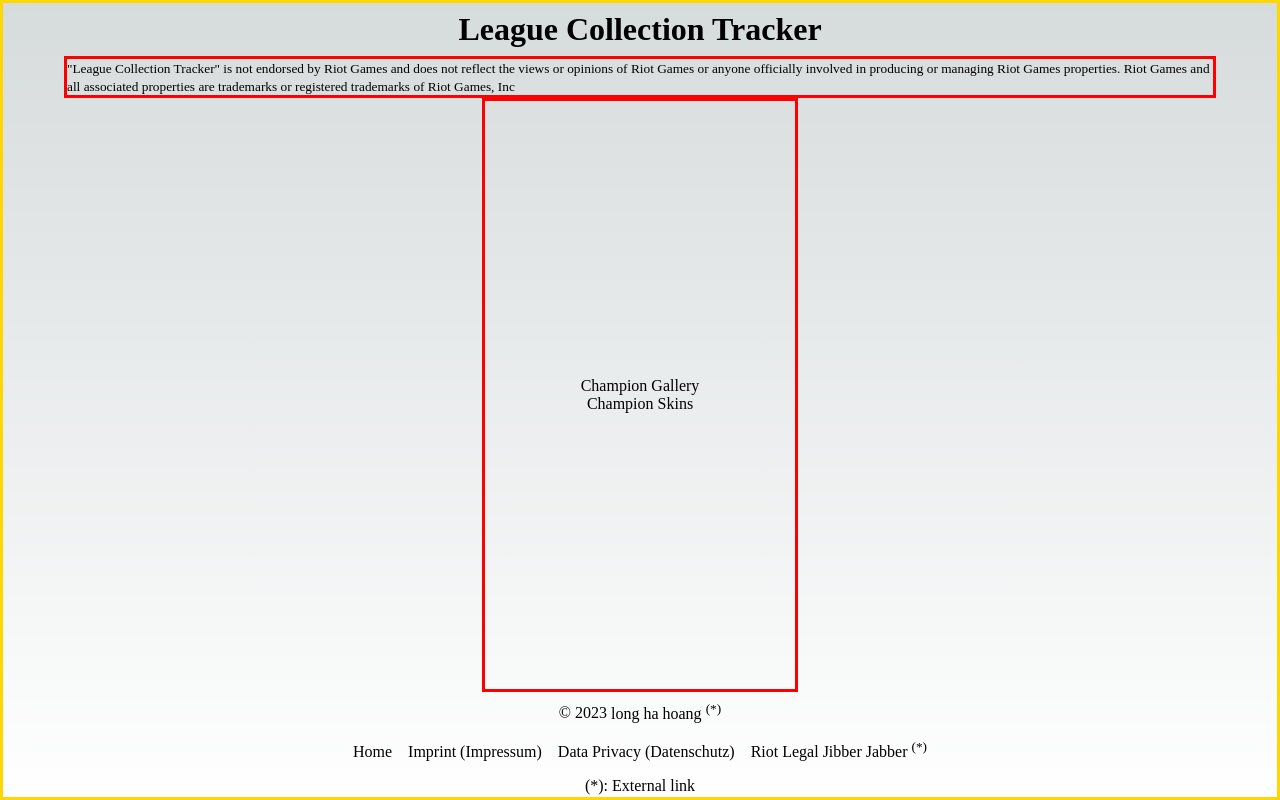
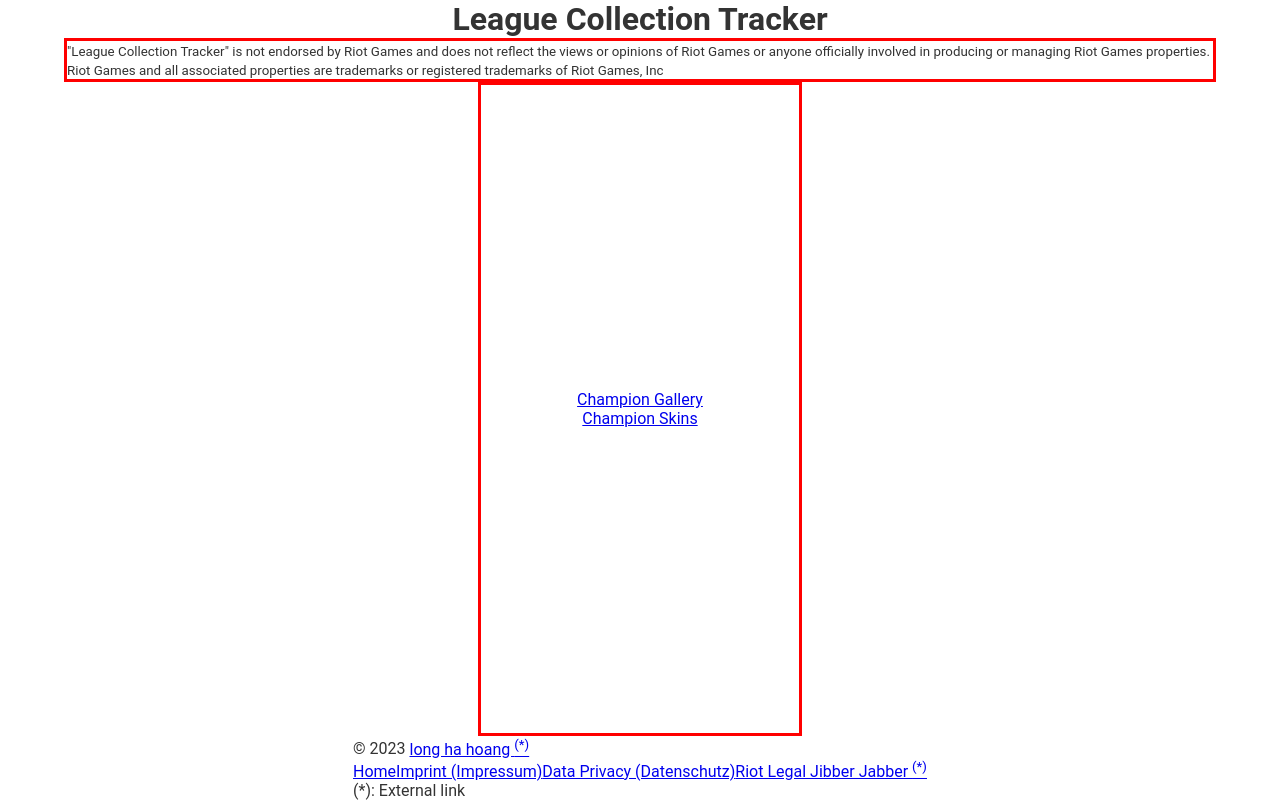
Before and after one commit to Long-HaHoang/League_Collection_App, a Next.js app: page / in a window 1280 px wide. Built offline with nearby package versions, Linux system fonts and the light colour scheme.

Commit message:
add: styled components config

```diff
--- a/src/pages/_app.js
+++ b/src/pages/_app.js
@@ -1,10 +1,13 @@
-import "@/styles/globals.css";
+import GlobalStyle from "@/styles";
 import Layout from "@/components/Layout";
 
 export default function App({ Component, pageProps }) {
   return (
-    <Layout>
-      <Component {...pageProps} />
-    </Layout>
+    <>
+      <GlobalStyle />
+      <Layout>
+        <Component {...pageProps} />
+      </Layout>
+    </>
   );
 }
--- a/src/pages/_document.js
+++ b/src/pages/_document.js
@@ -1,6 +1,29 @@
-import { Html, Head, Main, NextScript } from 'next/document'
+import Document, { Html, Head, Main, NextScript } from "next/document";
+import { ServerStyleSheet } from "styled-components";
 
-export default function Document() {
+export default class MyDocument extends Document {
+  static async getInitialProps(ctx) {
+    const sheet = new ServerStyleSheet();
+    const originalRenderPage = ctx.renderPage;
+
+    try {
+      ctx.renderPage = () =>
+        originalRenderPage({
+          enhanceApp: (App) => (props) =>
+            sheet.collectStyles(<App {...props} />),
+        });
+
+      const initialProps = await Document.getInitialProps(ctx);
+      return {
+        ...initialProps,
+        styles: [initialProps.styles, sheet.getStyleElement()],
+      };
+    } finally {
+      sheet.seal();
+    }
+  }
+
+  render() {
     return (
       <Html lang="en">
         <Head />
@@ -9,5 +32,6 @@
           <NextScript />
         </body>
       </Html>
-  )
+    );
   }
+}
--- /dev/null
+++ b/src/styles.js
@@ -0,0 +1,23 @@
+import { createGlobalStyle, css } from "styled-components";
+
+const globalStytle = css`
+  *,
+  *::before,
+  *::after {
+    box-sizing: border-box;
+  }
+
+  * {
+    margin: 0;
+  }
+
+  body {
+    font-family: Roboto;
+    font-size: 16px;
+    color: #333;
+    margin: 0;
+    padding: 0;
+  }
+`;
+
+export default createGlobalStyle`${globalStytle}`;
--- a/src/styles/globals.css
+++ b/src/styles/globals.css
@@ -1,20 +1,14 @@
 :root {
   --max-width: 1100px;
   --border-radius: 12px;
-  --font-mono: ui-monospace, Menlo, Monaco, "Cascadia Mono", "Segoe UI Mono",
-    "Roboto Mono", "Oxygen Mono", "Ubuntu Monospace", "Source Code Pro",
-    "Fira Mono", "Droid Sans Mono", "Courier New", monospace;
-
   --foreground-rgb: 0, 0, 0;
-  --background-start-rgb: 214, 219, 220;
-  --background-end-rgb: 255, 255, 255;
+  --background-rgb: 255, 255, 255;
 }
 
 @media (prefers-color-scheme: dark) {
   :root {
     --foreground-rgb: 255, 255, 255;
-    --background-start-rgb: 0, 0, 0;
-    --background-end-rgb: 0, 0, 0;
+    --background-rgb: 0, 0, 0;
   }
 }
 
@@ -34,12 +28,7 @@
   border: solid gold;
   height: 100vh;
   color: rgb(var(--foreground-rgb));
-  background: linear-gradient(
-      to bottom,
-      transparent,
-      rgb(var(--background-end-rgb))
-    )
-    rgb(var(--background-start-rgb));
+  background: rgb(var(--background-rgb));
 
   display: flex;
   flex-direction: column;
```
Lines whose indentation alone changed are shown as unchanged.
